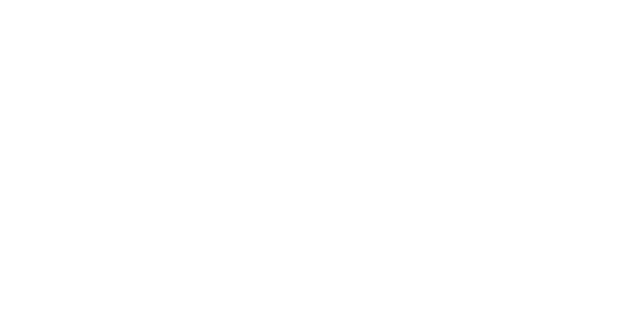
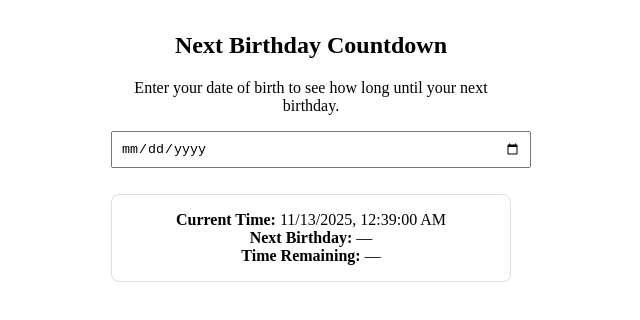
Before and after one commit to sanjyalsmriti/reactdiagonal, a React (Vite) app: page /birthday in a window 1280 px wide. Before the commit this address had no page. Shown: the top 320 px of the page, without its empty margins (329-969 px from the left). Built offline with nearby package versions, Linux system fonts and the light colour scheme.

Commit message:
next birthday added

```diff
--- a/src/App.jsx
+++ b/src/App.jsx
@@ -1,6 +1,7 @@
 import { BrowserRouter, Routes, Route, Navigate } from 'react-router-dom';
 import RomanConverterPage from './pages/RomanConverterPage'
 import AgeCalculatorPage from './pages/AgeCalculatorPage';
+import NextBirthdayPage from './pages/NextBirthdayPage';
 
 function App() {
   return (
@@ -9,6 +10,7 @@
           <Route path="/" element={<Navigate to="/roman" replace />} />
           <Route path="/roman" element={<RomanConverterPage />} />
           <Route path="/age" element={<AgeCalculatorPage />} />
+          <Route path="/birthday" element={<NextBirthdayPage />} />
         </Routes>
     </BrowserRouter>
   )
--- /dev/null
+++ b/src/pages/NextBirthdayPage.jsx
@@ -0,0 +1,94 @@
+import React, { useEffect, useState } from "react";
+
+export default function SimpleNextBirthdayCountdown() {
+  const [dob, setDob] = useState("");
+  const [nextBirthday, setNextBirthday] = useState("");
+  const [countdown, setCountdown] = useState("");
+  const [error, setError] = useState("");
+
+  useEffect(() => {
+    if (!dob) return;
+
+    const timer = setInterval(() => {
+      const birthDate = new Date(dob);
+      const now = new Date();
+
+      if (birthDate > now) {
+        setError("Date of birth cannot be in the future.");
+        setCountdown("");
+        return;
+      } else {
+        setError("");
+      }
+
+      // Calculate next birthday year
+      let year = now.getFullYear();
+      let next = new Date(year, birthDate.getMonth(), birthDate.getDate());
+
+      // Handle Feb 29 birthdays
+      if (birthDate.getMonth() === 1 && birthDate.getDate() === 29 && next.getMonth() !== 1) {
+        next = new Date(year, 1, 28);
+      }
+
+      if (next <= now) {
+        year++;
+        next = new Date(year, birthDate.getMonth(), birthDate.getDate());
+        if (birthDate.getMonth() === 1 && birthDate.getDate() === 29 && next.getMonth() !== 1) {
+          next = new Date(year, 1, 28);
+        }
+      }
+
+      setNextBirthday(next.toLocaleString());
+
+      // Calculate difference
+      let diff = Math.floor((next - now) / 1000);
+      const days = Math.floor(diff / (3600 * 24));
+      diff %= 3600 * 24;
+      const hours = Math.floor(diff / 3600);
+      diff %= 3600;
+      const minutes = Math.floor(diff / 60);
+      const seconds = diff % 60;
+
+      setCountdown(`${days} days, ${hours} hours, ${minutes} minutes, ${seconds} seconds`);
+    }, 1000);
+
+    return () => clearInterval(timer);
+  }, [dob]);
+
+  return (
+    <div style={{ maxWidth: 400, margin: "2rem auto", textAlign: "center" }}>
+      <h2>Next Birthday Countdown</h2>
+      <p>Enter your date of birth to see how long until your next birthday.</p>
+
+      <input
+        type="date"
+        value={dob}
+        onChange={(e) => setDob(e.target.value)}
+        style={{ padding: "8px", width: "100%", marginBottom: "10px" }}
+      />
+
+      {error && <p style={{ color: "red" }}>{error}</p>}
+
+      <div
+        style={{
+          marginTop: "1rem",
+          padding: "1rem",
+          border: "1px solid #ddd",
+          borderRadius: "8px",
+        }}
+      >
+        <strong>Current Time:</strong> {new Date().toLocaleString()}
+        <br />
+        <strong>Next Birthday:</strong> {nextBirthday || "—"}
+        <br />
+        <strong>Time Remaining:</strong> {countdown || "—"}
+      </div>
+
+      {dob && new Date(dob).getDate() === 29 && new Date(dob).getMonth() === 1 && (
+        <p style={{ marginTop: "10px", fontStyle: "italic" }}>
+          Note: Feb 29 birthdays are celebrated on Feb 28 in non-leap years.
+        </p>
+      )}
+    </div>
+  );
+}
```
